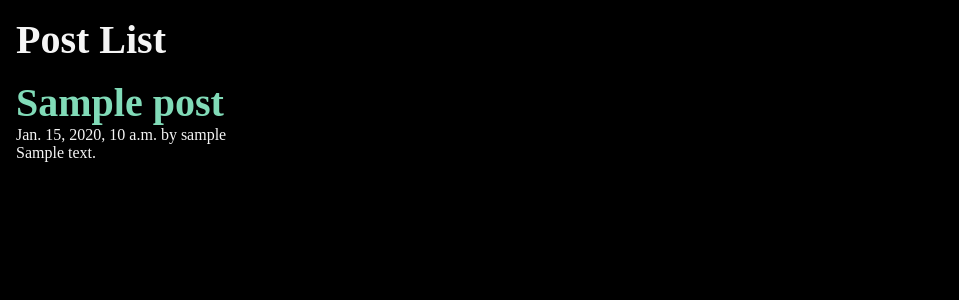
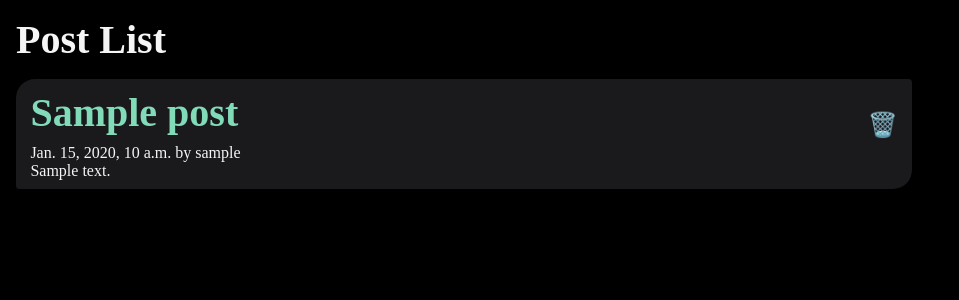
Before and after one commit to Dharitri25/Django_practice, a Django app: page /post/ in a window 1280 px wide. Shown: the part 79-379 px from the top of the page, without its empty margins (0-959 px from the left). Run offline with Django 5.2, Linux system fonts and the light colour scheme; tables that the repository leaves empty hold one stand-in row (values such as "Sample post").

Commit message:
delete post and change css for post

```diff
--- a/myproject/posts/templates/posts/post_list.html
+++ b/myproject/posts/templates/posts/post_list.html
@@ -4,16 +4,18 @@
 <section>
   <h1>Post List</h1>
   {% for post in posts %}
-        <article>
+  <article class="post">
+    <div class='post-action'>
         <h2>
-                <a href="{% url 'post:page' slug=post.slug %}">
-                    {{post.title}}
+        <a href="{% url 'post:page' slug=post.slug %}"> {{post.title}} </a>
+        </h2>
+        <a href="{% url 'post:post_delete' id=post.id%}">
+            <span class='delete-post' role="img" aria-label="Delete Post" title="Delete Post">🗑️</span>
         </a>
-            </h2>
+    </div>
     <p>{{post.date}} by {{post.author}}</p>
     <p>{{post.body}}</p>
   </article>
   {% endfor %}
-
 </section>
 {% endblock content %}
--- a/myproject/posts/templates/posts/post_page.html
+++ b/myproject/posts/templates/posts/post_page.html
@@ -1,6 +1,6 @@
 {% extends "layout.html" %}
 {% block title %}{{ post.title }}{% endblock %}
-{%block content %}
+{% block content %}
 <section>
   <img class="banner" src="{{post.banner.url}}" alt="{{ post.title }}" />
   <h1>{{ post.title }}</h1>
--- a/myproject/posts/urls.py
+++ b/myproject/posts/urls.py
@@ -7,4 +7,5 @@ urlpatterns = [
     path('', views.posts_list, name="list"),
     path('<slug:slug>', views.post_page, name="page"),
     path('new-post/', views.post_new, name="post_new"),
+    path('post_delete/<int:id>', views.post_delete, name="post_delete"),
 ]
--- a/myproject/posts/views.py
+++ b/myproject/posts/views.py
@@ -3,6 +3,7 @@ from .models import Post
 from django.http import HttpResponse
 from django.contrib.auth.decorators import login_required
 from . import forms
+from django.shortcuts import get_object_or_404
 
 # Create your views here.
 def posts_list(request):
@@ -22,7 +23,16 @@ def post_new(request):
             newpost.author = request.user
             newpost.save()
             return redirect('post:list')
-
     else:
         form = forms.CreatePost()
     return render(request, 'posts/post_new.html', {'form': form})
+
+# delete post by id
+def post_delete(request, id):
+    post = get_object_or_404(Post, id=id)
+    post.delete()
+    return redirect('post:list')
+
+# update post by id
+# def post_update(request, id):
+    # post = Post.objects.filter(id=id).update()
--- a/myproject/static/css/style.css
+++ b/myproject/static/css/style.css
@@ -120,3 +120,19 @@ a:hover {
 .logout-button:hover {
   opacity: 0.85;
 }
+
+.post {
+  padding: 0.2em 0.3em;
+  background: #3030358c;
+  border-radius: 0.4em 0.08em;
+  width: 70vw;
+}
+
+.post-action {
+  display: flex;
+  justify-content: space-between;
+}
+
+.delete-post {
+  font-size: 0.5em;
+}
```
Lines whose indentation alone changed are shown as unchanged.
